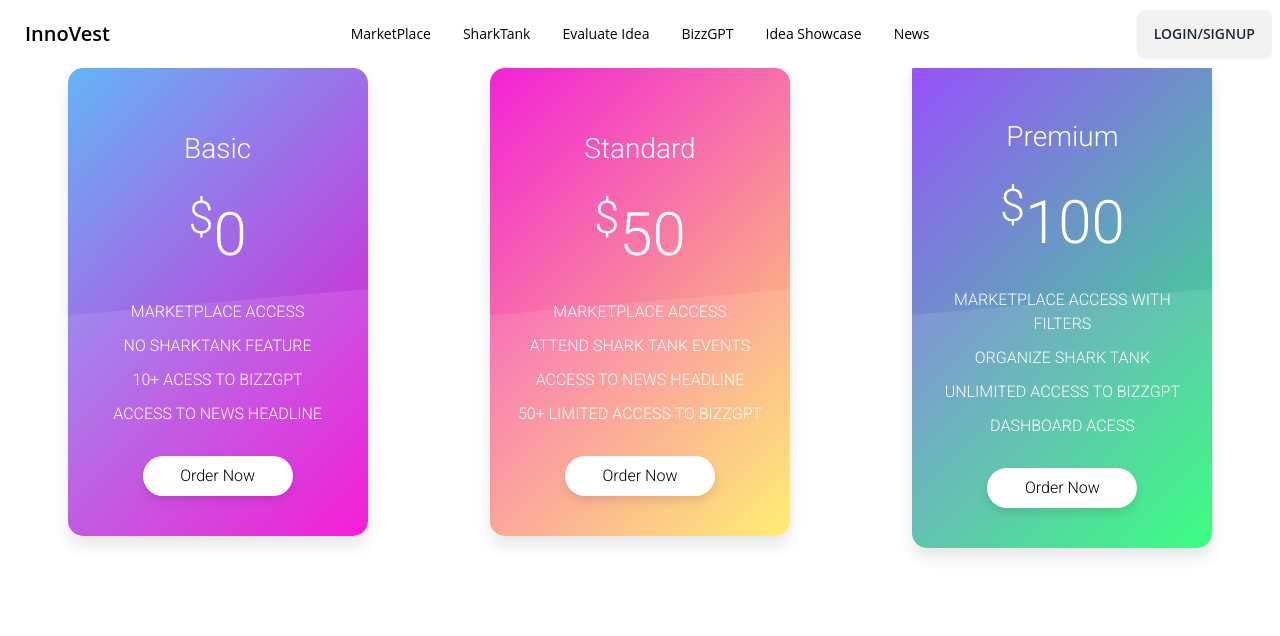
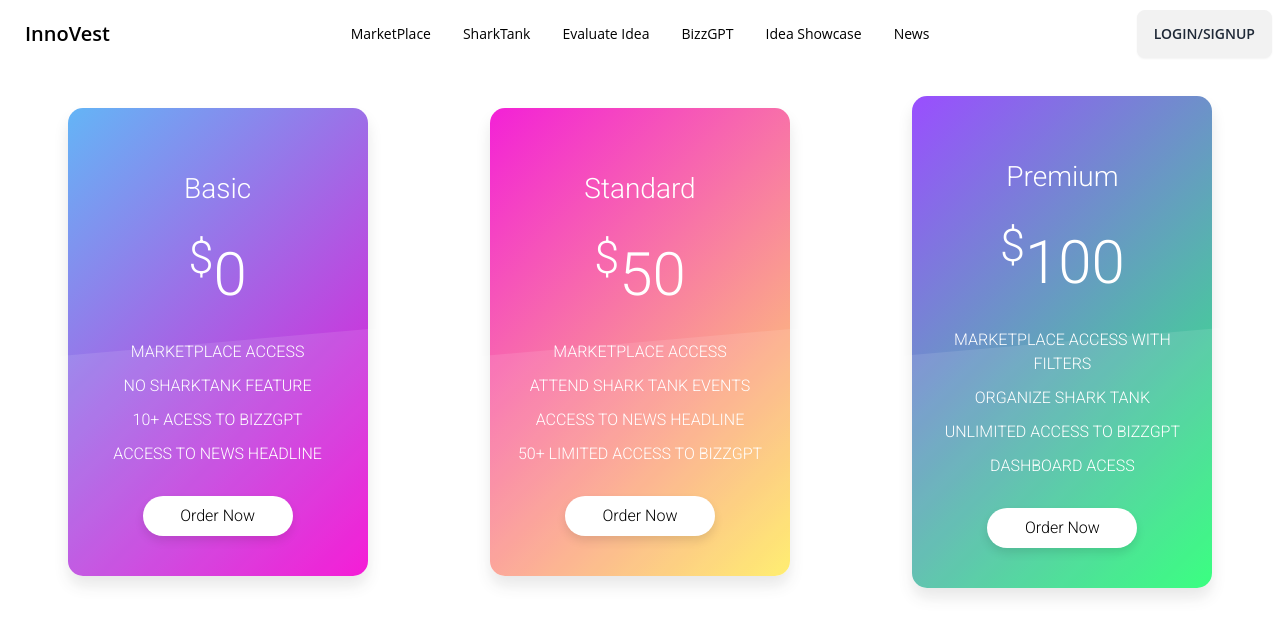
Before and after one commit to HarshRaj2717/InnoVest, a React (Create React App) app in the folder client/: page /features in a window 1280 px wide. Shown: the top 636 px of the page. Built offline with nearby package versions, Linux system fonts and the light colour scheme.

Commit message:
minor UI improvements

```diff
--- a/client/src/components/features.js
+++ b/client/src/components/features.js
@@ -4,8 +4,8 @@ import { Link } from 'react-router-dom'
 const Features = () => {
     return (
 
-        <section className='feature-container' >
-            <div class="container-fluid">
+        <section className='feature-container !mt-24 ' >
+            <div class="container-fluid flex justify-between">
                 <div class="container">
                     <div class="row hello">
                         <div class="col-sm-4 ji">
--- a/client/src/index.js
+++ b/client/src/index.js
@@ -23,7 +23,7 @@ const root = ReactDOM.createRoot(document.getElementById("root"));
 root.render(
   <Router>
     <Navbar />
-    <div className="mb-14"></div>
+    <div className="mb-16 bg-base-200"></div>
     <Routes>
       <Route path="/" element={<Loginpage />} />
       <Route path="/login" element={<Loginpage />} />
```
